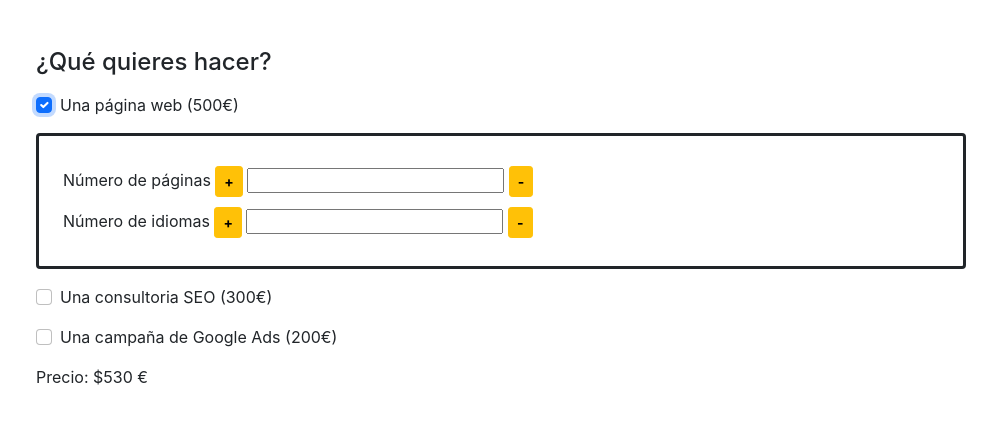
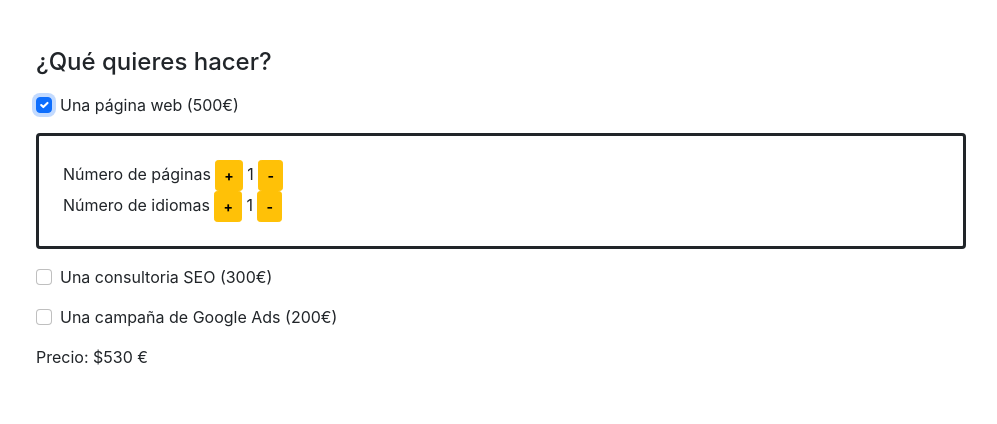
Before and after one commit to MariMatallana/REACT-Sprint-7, a React (Create React App) app: page / in a window 1280 px wide. Both pictures are taken after a click on the checkbox 90 px from the left and 104 px from the top of the page. Shown: the top 424 px of the page, without its empty margins (46-1043 px from the left). Built offline with nearby package versions, Linux system fonts and the light colour scheme.

Commit message:
nivel-3-ok

```diff
--- a/src/Components/Formulario.js
+++ b/src/Components/Formulario.js
@@ -57,7 +57,7 @@ const Formulario = () => {
     checkweb ? (precioWeb = 500 + (pagesNumber * pagesLanguaje * 30)) : precioWeb = 0
     checkseo ? precioSeo = 300 : precioSeo = 0
     checkads ? precioAds = 200 : precioAds = 0
-    console.log(totalWeb)
+    // console.log(totalWeb)
     return precioWeb + precioSeo + precioAds
   }
 
@@ -71,9 +71,7 @@ const Formulario = () => {
         </label>
       </div>
       <div>
-        { checkweb ? <Web languaje={pagesLanguaje} number={pagesNumber}> handlePages={handlePages} handleLanguajes={handleLanguajes}</Web> : null
-
-        }
+        { checkweb ? <Web pagesLanguaje={pagesLanguaje} pagesNumber={pagesNumber} setPagesNumber={setPagesNumber} setPagesLanguaje={setPagesLanguaje}> handlePages={handlePages} handleLanguajes={handleLanguajes}</Web> : null }
       </div>
       <div className="form-check mt-3">
         <input className="form-check-input" type="checkbox" id="seo" checked={checkseo} value={300} name="seo" onChange={(e) => handleCheckseo(e.target)} />
--- a/src/Components/Web.js
+++ b/src/Components/Web.js
@@ -1,17 +1,47 @@
 import React, { Component } from "react";
+import { useState, useEffect } from "react";
 
-const Web = (languaje, number, handlePages, handleLanguajes) => {
+
+const Web = ({pagesLanguaje, pagesNumber, setPagesNumber, setPagesLanguaje, handlePages, handleLanguajes}) => {
+
+    const incrementPages = () => {
+    setPagesNumber(pagesNumber + 1)
+    }
+
+    const decrementPages = () => {
+        pagesNumber <=1 ? pagesNumber = 1 :
+        setPagesNumber(pagesNumber - 1)
+        }
+
+    const incrementLanguajes = () => {
+        setPagesLanguaje(pagesLanguaje + 1)
+    }
+
+    const decrementLanguajes = () => {
+        pagesLanguaje <=1 ? pagesLanguaje = 1 :
+        setPagesLanguaje(pagesLanguaje - 1)
+    }
 
     return (
         <div className="col-10">
             <div className="container mt-3 p-4 px-4 form-control border-dark border-3">
-                Número de páginas <button className="btn btn-warning btn-sm fw-bold " >+</button> <input type="number" className="h6 my-2" name="pagesNumber" value={number} onChange={(e) => handlePages(e.target.value)} /> <button className="btn btn-warning btn-sm fw-bold">-</button>
+                Número de páginas <button
+                    className="btn btn-warning btn-sm fw-bold " onClick={incrementPages}> + </button> <span> {pagesNumber} </span>  <button className="btn btn-warning btn-sm fw-bold" onClick={decrementPages}>-</button>
+                    {/* <input
+                    type="number" className="h6 my-2" name="pagesNumber"
+                    value={pagesNumber} onChange={(e) => handlePages(e.target.value)} />  */}
+
                 <br></br>
-                Número de idiomas <button className="btn btn-warning btn-sm fw-bold">+</button> <input type="number" className="h6 mt-2" name="pagesLanguaje" value={languaje} onChange={(e) => handleLanguajes(e.target.value)} /> <button className="btn btn-warning btn-sm fw-bold">-</button>
+
+                Número de idiomas <button
+                className="btn btn-warning btn-sm fw-bold" onClick={incrementLanguajes}>+</button> <span> {pagesLanguaje} </span> <button className="btn btn-warning btn-sm fw-bold" onClick={decrementLanguajes}>-</button>
             </div>
         </div>)
 
 }
 
+{/* <input
+                type="number" className="h6 mt-2" name="pagesLanguaje"
+                value={pagesLanguaje} onChange={(e) => handleLanguajes(e.target.value)} /> */}
 
 export default Web;
```
